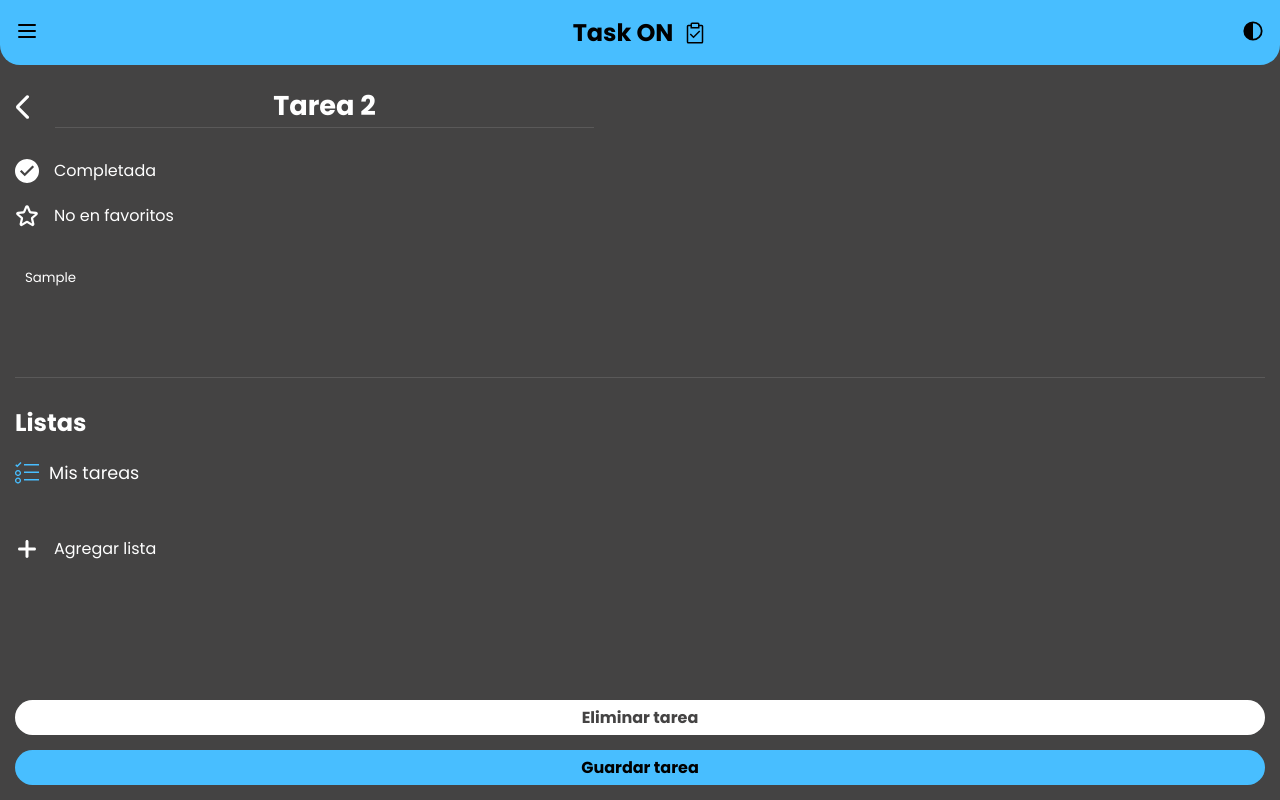
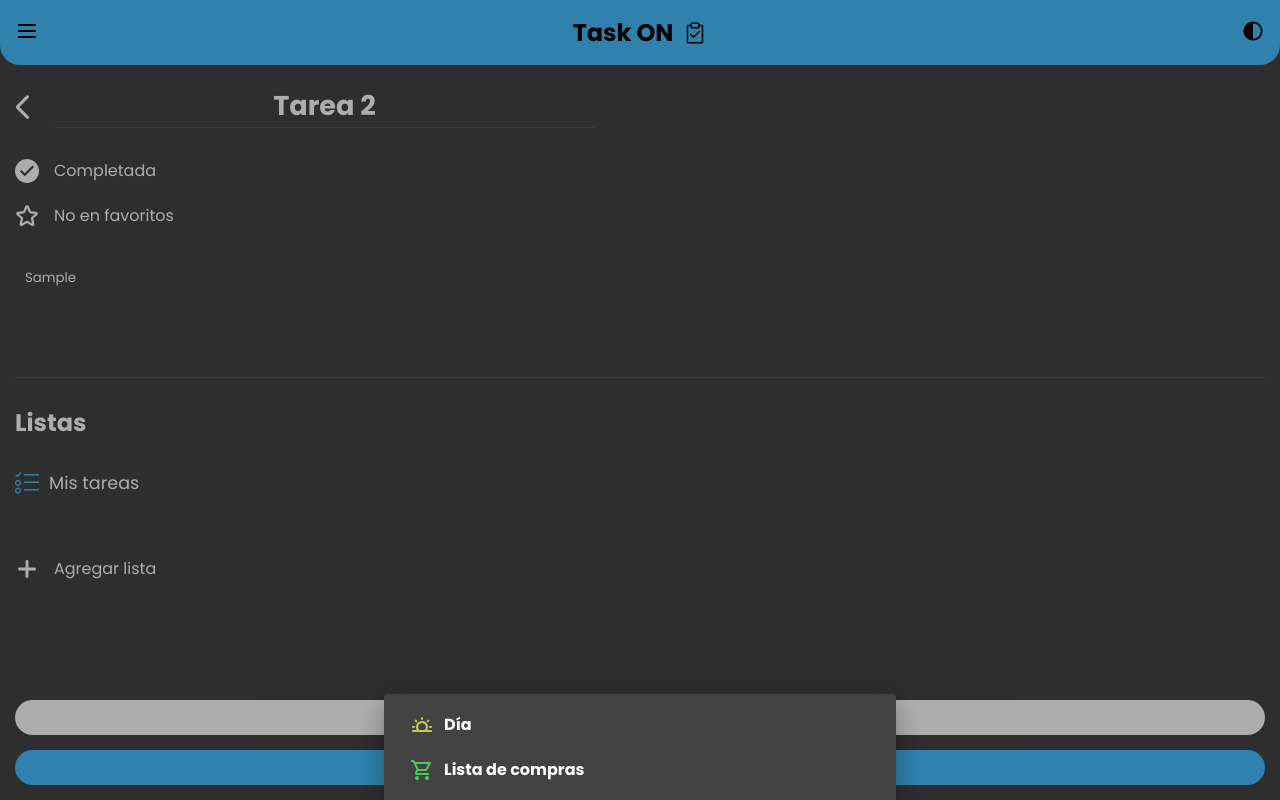
Before and after one commit to pablobarcala/todo-front, an Angular app: page /pagina/1 in a window 1280 px wide. Both pictures are taken after typing "Sample" into the empty fields and a click on the button "Agregar lista". Built offline with nearby package versions, Linux system fonts and the light colour scheme.

Commit message:
agregar lista nueva a tarea y mostrar en ambas listas

```diff
--- /dev/null
+++ b/src/app/components/bottom-sheet-listas/bottom-sheet-listas.component.css
@@ -0,0 +1,18 @@
+.container {
+    display: flex;
+    flex-direction: column;
+}
+
+button {
+    border: none;
+    background-color: transparent;
+    padding: 10px;
+    font-size: 1rem;
+    font-weight: bold;
+    gap: 10px;
+    color: #fff;
+    font-family: "Poppins";
+    display: flex;
+    justify-content: flex-start;
+    align-items: center;
+}
--- /dev/null
+++ b/src/app/components/bottom-sheet-listas/bottom-sheet-listas.component.html
@@ -0,0 +1,8 @@
+<div class="container">
+    @for (lista of listas; track lista.id){
+        <button (click)="agregarLista(lista)">
+            <img src="{{lista.icono}}">
+            <span>{{lista.titulo}}</span>
+        </button>
+    }
+</div>
--- /dev/null
+++ b/src/app/components/bottom-sheet-listas/bottom-sheet-listas.component.ts
@@ -0,0 +1,36 @@
+import { Component, Inject, OnInit } from '@angular/core';
+import { ListaService } from '../../services/lista.service';
+import { Lista } from '../../interface/Lista';
+import { LISTAS } from '../../interface/mock-listas';
+import { MaterialModule } from '../../modules/material/material.module';
+import { MAT_BOTTOM_SHEET_DATA, MatBottomSheetRef } from '@angular/material/bottom-sheet';
+import { Tarea } from '../../interface/Tarea';
+import { TareaService } from '../../services/tarea.service';
+
+@Component({
+  selector: 'app-bottom-sheet-listas',
+  standalone: true,
+  imports: [MaterialModule],
+  templateUrl: './bottom-sheet-listas.component.html',
+  styleUrl: './bottom-sheet-listas.component.css'
+})
+export class BottomSheetListasComponent implements OnInit {
+  listas: Lista[] = LISTAS
+
+  constructor(
+    private listaService: ListaService,
+    private tareaService: TareaService,
+    @Inject(MAT_BOTTOM_SHEET_DATA) public tarea: Tarea,
+    private bottomSheetRef: MatBottomSheetRef
+  ){}
+
+  ngOnInit(): void {
+    this.listaService.getListas().subscribe(listas => this.listas = listas.filter(l => !this.tarea.listas.includes(l)))
+  }
+
+  agregarLista(lista: Lista){
+    this.tarea.listas.push(lista)
+    this.tareaService.addListaEnTarea(this.tarea)
+    this.bottomSheetRef.dismiss()
+  }
+}
--- a/src/app/components/tarea-pagina/tarea-pagina.component.css
+++ b/src/app/components/tarea-pagina/tarea-pagina.component.css
@@ -72,6 +72,7 @@ textarea {
     display: flex;
     align-items: center;
     gap: 10px;
+    padding: 10px 0;
     align-self: flex-start;
     font-size: 1.1rem;
 }
--- a/src/app/components/tarea-pagina/tarea-pagina.component.html
+++ b/src/app/components/tarea-pagina/tarea-pagina.component.html
@@ -37,7 +37,7 @@
                     <img src="{{lista.icono}}"> {{lista.titulo}}
                 </p>
             }
-            <button>
+            <button (click)="verListas(tarea)">
                 <svg xmlns="http://www.w3.org/2000/svg" width="24" height="24" viewBox="0 0 512 512"><path d="M417.4 224H288V94.6c0-16.9-14.3-30.6-32-30.6s-32 13.7-32 30.6V224H94.6C77.7 224 64 238.3 64 256s13.7 32 30.6 32H224v129.4c0 16.9 14.3 30.6 32 30.6s32-13.7 32-30.6V288h129.4c16.9 0 30.6-14.3 30.6-32s-13.7-32-30.6-32z" fill="var(--PRIMARY-TEXT)"/></svg> Agregar lista
             </button>
         </div>
--- a/src/app/components/tarea-pagina/tarea-pagina.component.ts
+++ b/src/app/components/tarea-pagina/tarea-pagina.component.ts
@@ -7,12 +7,14 @@ import { MatDialog } from '@angular/material/dialog';
 import { DialogDeleteComponent } from '../dialog-delete/dialog-delete.component';
 import { SidenavService } from '../../services/sidenav.service';
 import { FormBuilder, FormGroup, ReactiveFormsModule, Validators } from '@angular/forms';
-import { Lista } from '../../interface/Lista';
+import { MatBottomSheet } from '@angular/material/bottom-sheet';
+import { BottomSheetListasComponent } from '../bottom-sheet-listas/bottom-sheet-listas.component';
+import { MaterialModule } from '../../modules/material/material.module';
 
 @Component({
   selector: 'app-tarea-pagina',
   standalone: true,
-  imports: [ReactiveFormsModule],
+  imports: [ReactiveFormsModule, MaterialModule],
   templateUrl: './tarea-pagina.component.html',
   styleUrl: './tarea-pagina.component.css'
 })
@@ -28,7 +30,8 @@ export class TareaPaginaComponent implements OnInit {
     private router: Router,
     private snackbar: MatSnackBar,
     private dialog: MatDialog,
-    private formBuilder: FormBuilder
+    private formBuilder: FormBuilder,
+    private matBottomSheet: MatBottomSheet
   ) {
     this.form = formBuilder.group({
       id: [],
@@ -104,6 +107,12 @@ export class TareaPaginaComponent implements OnInit {
     }
   }
 
+  verListas(tarea: Tarea) {
+    this.matBottomSheet.open(BottomSheetListasComponent, {
+      data: tarea
+    })
+  }
+
   deleteTarea(tarea: Tarea) {
     const dialog = this.dialog.open(DialogDeleteComponent, {
       data: {tipo: "tarea"}
--- a/src/app/services/tarea.service.ts
+++ b/src/app/services/tarea.service.ts
@@ -72,4 +72,12 @@ export class TareaService {
 
     return listaTareas
   }
+
+  addListaEnTarea(tarea: Tarea) {
+    const listaTareas: Tarea[] = this.tareas.getValue().filter(t => t.id != tarea.id)
+
+    listaTareas.push(tarea)
+
+    this.tareas.next(listaTareas)
+  }
 }
```
Also changed, not shown: src/app/modules/material/material.module.ts (+5 -2 lines), 1 other file (tests, documents, lock files or other folders).
